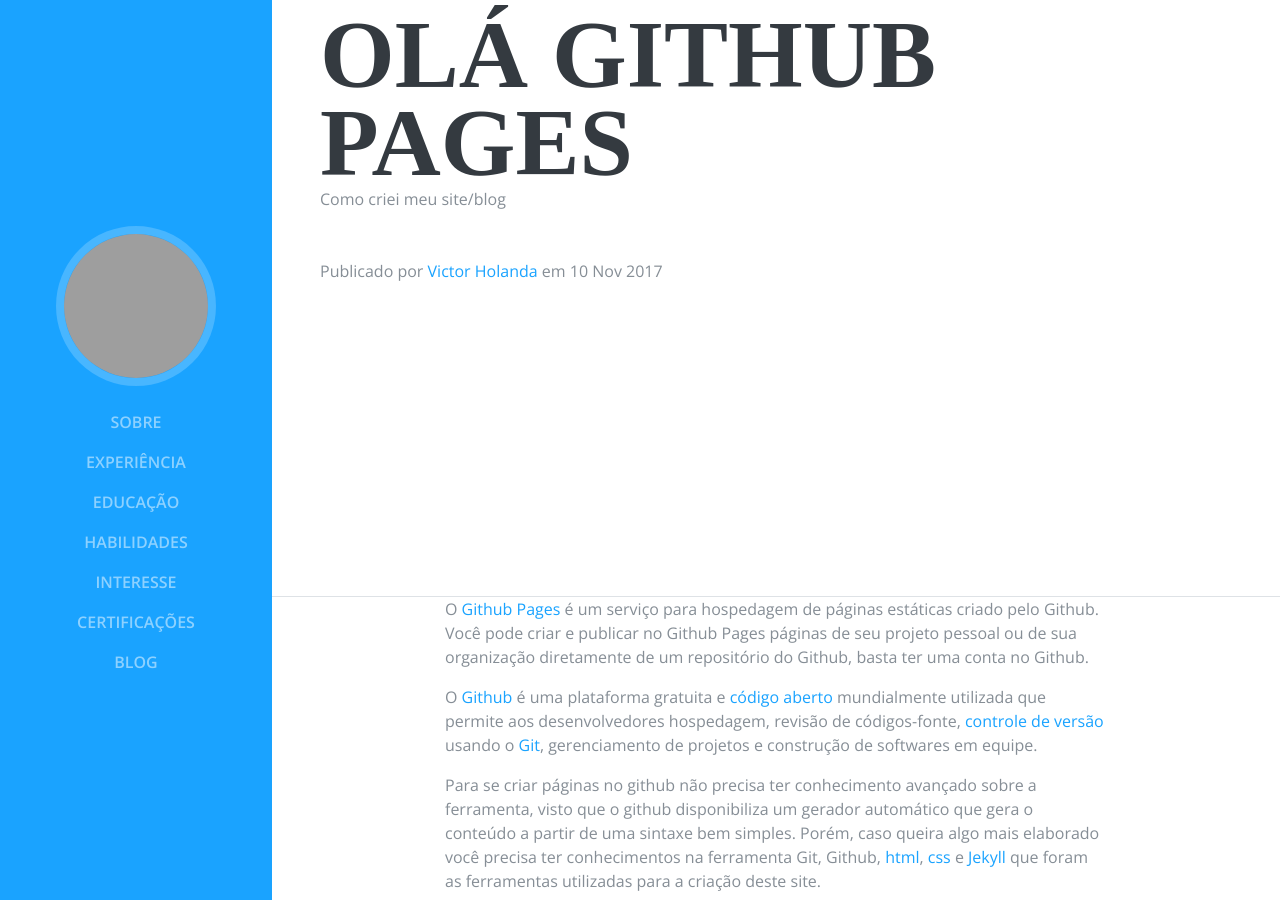
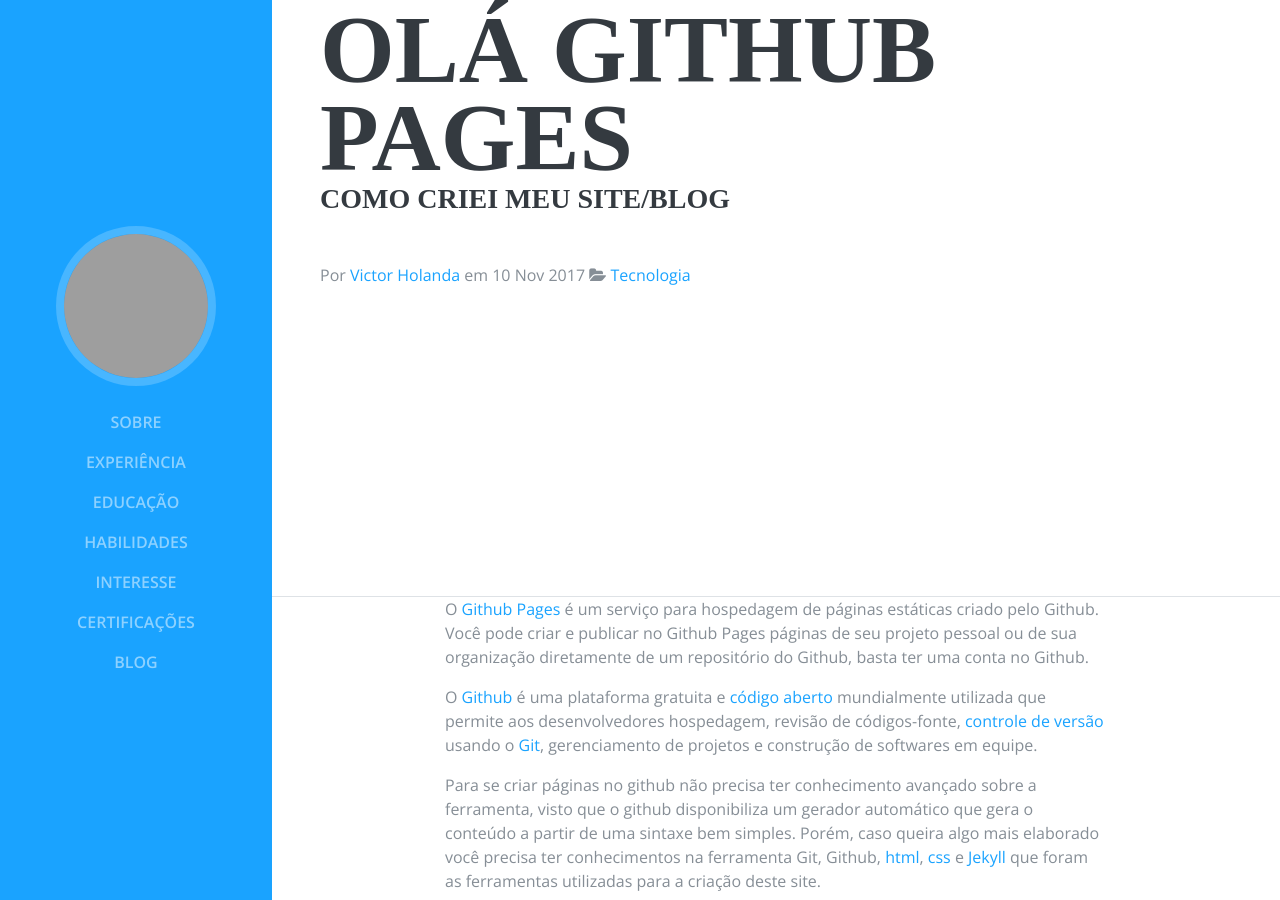
Before and after one commit to VictorHolanda21/victorholanda21.github.io, a Jekyll site: the page built from _posts/2017-11-10-ola-github-pages.markdown, in a window 1280 px wide and 900 px high, scrolled down 303 px. Built offline with Jekyll 4.4.1, drawn with Linux system fonts in a browser that asks for light colours; some web fonts are replaced; some of the changed text lies outside the part shown; grey boxes are pictures that could not be loaded.

Commit message:
Added category and tags to post

```diff
--- a/_includes/head.html
+++ b/_includes/head.html
@@ -30,7 +30,7 @@
      <meta property="og:locale:alternate" content="en_US">
      <meta property="og:locale:alternate" content="es_ES">
      <meta property="og:site_name" content="{{site.title}}">
-     <meta property="og:title" content="{% if page.title %} {{ page.title }} | {% endif %} {{site.title}}">
+     <meta property="og:title" content="{% if page.title %}{{ page.title }} | {% endif %} {{site.title}}">
      <meta property="og:url" content="{{ page.url | prepend: site.url}}">
 
 
@@ -40,7 +40,7 @@
      <meta property="og:type" content="article">
      <meta property="article:author" content="{{page.author}}">
      <meta property="article:section" content="{{page.categories}}">
-     <meta property="article:tag" content="{% for tag in page.tags %} {{tag}}, {% endfor %}">
+     <meta property="article:tag" content="{% for tag in page.tags %}{{tag}}{% unless forloop.last %}, {% endunless %}{% endfor %}">
      <meta property="article:published_time" content="{{ page.date | date: '%Y-%m-%-d'}}">
      <meta property="og:description" content="{{page.subtitle}}">
 
--- a/_layouts/post.html
+++ b/_layouts/post.html
@@ -11,13 +11,18 @@
             <h1 class="mb-0">{{page.title}}
             </h1>
             {% if page.subtitle %}
-              <p class="mb-5">
+              <h3 class="mb-5">
                 {{page.subtitle}}
-              </p>
+              </h3>
             {% endif %}
-           <span class="meta">Publicado por
+           <span class="meta">Por
                   <a href="#">{{page.author}}</a>
-                  em {{ page.date | date: "%d %b %Y" }}</span>
+                  em {{ page.date | date: "%d %b %Y" }}
+                  <i class="fa fa-folder-open" aria-hidden="true"></i>
+                  <a href="#">
+                    {{ page.category }}
+                  </a>
+            </span>
           </div>
         </section>
       </div>
@@ -32,6 +37,14 @@
           <div class="col-lg-8 col-md-10 mx-auto">
 
         	{{content}}
+
+          <div class="clearfix">
+              <p>Tópicos:
+                {% for tag in page.tags %}
+                  <a href="#" class="badge badge-light">{{tag}}</a>
+                {% endfor %}
+              </p>
+            </div>
 
           </div>
         </div>
--- a/blog/index.html
+++ b/blog/index.html
@@ -52,7 +52,7 @@
                 </h3>
               {% endif %}
             </a>
-            <p class="post-meta">Publicado por
+            <p class="post-meta">Por
               <a href="#">{{post.author}}</a>
               em {{ post.date | date: "%d %b %Y" }}</p>
           </div>
@@ -70,7 +70,7 @@
               </h2>
 
             </a>
-            <p class="post-meta">Publicado por
+            <p class="post-meta">Por
               <a href="#">{{site.copyright_name}}</a>
               em {{ post.date | date: "%d %b %Y" }}</p>
           </div>
```
